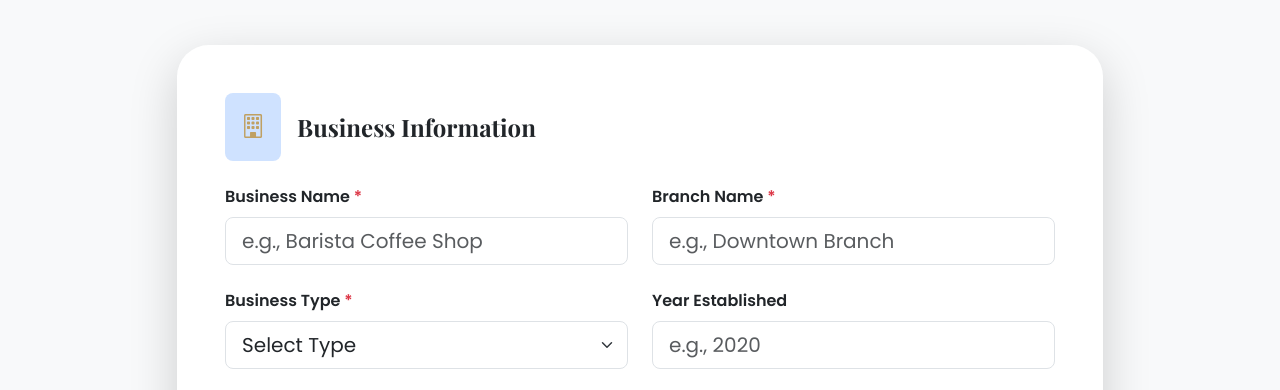
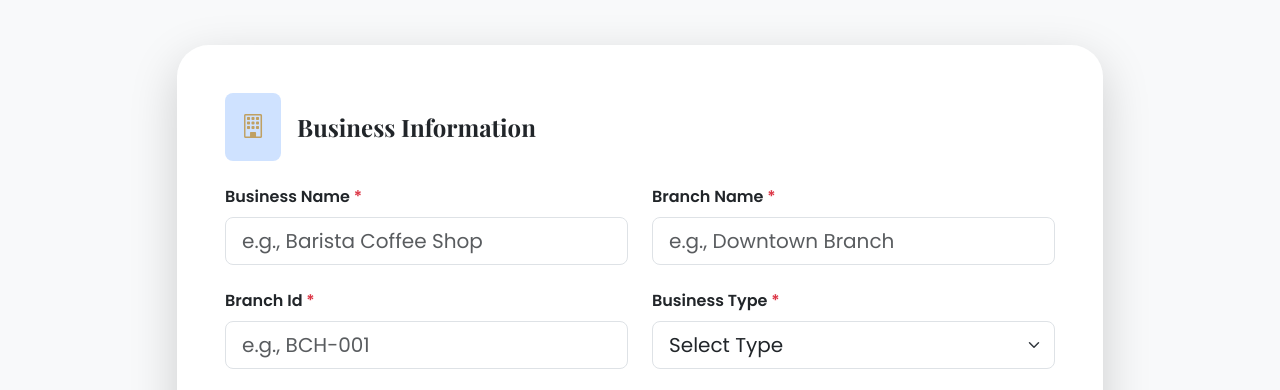
Before and after one commit to Krishmal2004/Barista-Food-Chain, a plain HTML site: page frontend/branch-register.html in a window 1280 px wide. Shown: the part 350-740 px from the top of the page. Drawn offline with nearby package versions, Linux system fonts and the light colour scheme.

Commit message:
updated html

```diff
--- a/frontend/branch-register.html
+++ b/frontend/branch-register.html
@@ -100,6 +100,12 @@
                                                     class="text-danger">*</span></label>
                                             <input type="text" class="form-control form-control-lg" id="branchName"
                                                 placeholder="e.g., Downtown Branch" required>
+                                        </div>
+                                        <div class="col-md-6">
+                                            <label for="branchId" class="form-label fw-semibold">Branch Id <span
+                                                    class="text-danger">*</span></label>
+                                            <input type="text" class="form-control form-control-lg" id="branchId"
+                                                placeholder="e.g., BCH-001" required>
                                         </div>
                                         <div class="col-md-6">
                                             <label for="businessType" class="form-label fw-semibold">Business Type <span
```
